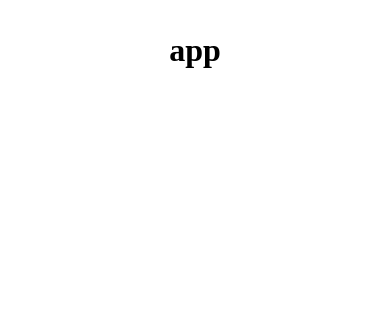
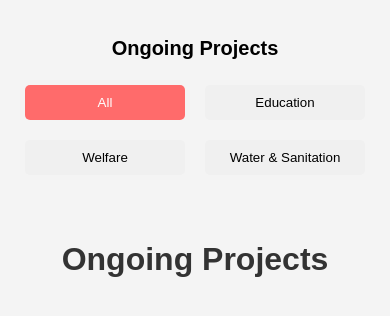
Before and after one commit to Navindu-Kavishka/aidora-frontend, a React (Vite) app: page / in a window 390 px wide. Shown: the top 316 px of the page. Built offline with nearby package versions, Linux system fonts and the light colour scheme.

Commit message:
Create Project File

```diff
--- a/src/App.jsx
+++ b/src/App.jsx
@@ -1,16 +1,30 @@
-import { useState } from 'react'
-import reactLogo from './assets/react.svg'
-import viteLogo from '/vite.svg'
-import './App.css'
+import React from 'react';
+import ProjectList from './ProjectList';
+import OngoingProject from './pages/OngoingProject';
 
-function App() {
-  const [count, setCount] = useState(0)
+const projects = [
+  {
+    image: 'https://via.placeholder.com/300x200', // Replace with actual image URLs
+    title: 'PURE WATER PROJECT',
+  },
+  {
+    image: 'https://via.placeholder.com/300x200', // Replace with actual image URLs
+    title: 'WATER SUBSIDIZED PROJECT',
+  },
+  {
+    image: 'https://via.placeholder.com/300x200', // Replace with actual image URLs
+    title: 'PURE WATER PROJECT',
+  },
+];
 
+const App = () => {
   return (
-    <>
-      <h1>app</h1>
-    </>
-  )
-}
+    <div>
+      <OngoingProject/>
+      <h1 style={{ textAlign: 'center', padding: '20px' }}>Ongoing Projects</h1>
+      <ProjectList projects={projects} />
+    </div>
+  );
+};
 
-export default App
+export default App;
--- /dev/null
+++ b/src/components/ProjectList.jsx
@@ -0,0 +1,26 @@
+import React from 'react';
+import ProjectCard from './ProjectCard';
+
+const ProjectList = ({ projects }) => {
+  const containerStyle = {
+    display: 'flex',
+    flexWrap: 'wrap',
+    justifyContent: 'center',
+    padding: '20px',
+  };
+
+  return (
+    <div style={containerStyle}>
+      {projects.map((project, index) => (
+        <ProjectCard
+          key={index}
+          image={project.image}
+          title={project.title}
+          onViewProject={() => alert(`Viewing project: ${project.title}`)}
+        />
+      ))}
+    </div>
+  );
+};
+
+export default ProjectList;
--- a/src/index.css
+++ b/src/index.css
@@ -1,5 +1,9 @@
-*{
+body {
   margin: 0;
-  padding: 0;
-  box-sizing: border-box;
+  font-family: Arial, sans-serif;
+  background-color: #f4f4f4;
 }
+
+h1 {
+  color: #333;
+}
--- /dev/null
+++ b/src/pages/Buttons.jsx
@@ -0,0 +1,61 @@
+import React from 'react';
+
+const Buttons = ({ selectedCategory, onSelectCategory }) => {
+  const buttonStyle = {
+    padding: '10px 20px',
+    border: 'none',
+    borderRadius: '5px',
+    backgroundColor: '#f0f0f0',
+    cursor: 'pointer',
+    transition: 'background-color 0.3s',
+    margin: '5px',
+    flex: '1',
+    textAlign: 'center',
+    minWidth: '120px'
+  };
+
+  const activeButtonStyle = {
+    ...buttonStyle,
+    backgroundColor: '#ff6b6b',
+    color: 'white'
+  };
+
+  const containerStyle = {
+    display: 'flex',
+    flexWrap: 'wrap',
+    justifyContent: 'center',
+    gap: '10px',
+    marginTop: '10px'
+  };
+
+  return (
+    <div style={containerStyle}>
+      <button
+        style={selectedCategory === 'All' ? activeButtonStyle : buttonStyle}
+        onClick={() => onSelectCategory('All')}
+      >
+        All
+      </button>
+      <button
+        style={selectedCategory === 'Education' ? activeButtonStyle : buttonStyle}
+        onClick={() => onSelectCategory('Education')}
+      >
+        Education
+      </button>
+      <button
+        style={selectedCategory === 'Welfare' ? activeButtonStyle : buttonStyle}
+        onClick={() => onSelectCategory('Welfare')}
+      >
+        Welfare
+      </button>
+      <button
+        style={selectedCategory === 'Water & Sanitation' ? activeButtonStyle : buttonStyle}
+        onClick={() => onSelectCategory('Water & Sanitation')}
+      >
+        Water & Sanitation
+      </button>
+    </div>
+  );
+};
+
+export default Buttons;
--- /dev/null
+++ b/src/pages/OngoingProject.jsx
@@ -0,0 +1,45 @@
+import React, { useState, useEffect } from 'react';
+import Buttons from './Buttons';
+
+const OngoingProject = () => {
+  const [selectedCategory, setSelectedCategory] = useState('All');
+  const [isMobile, setIsMobile] = useState(window.innerWidth <= 600);
+
+  useEffect(() => {
+    const handleResize = () => {
+      setIsMobile(window.innerWidth <= 600);
+    };
+
+    window.addEventListener('resize', handleResize);
+    return () => {
+      window.removeEventListener('resize', handleResize);
+    };
+  }, []);
+
+  const handleSelectCategory = (category) => {
+    setSelectedCategory(category);
+  };
+
+  const containerStyle = {
+    padding: '20px',
+    textAlign: 'center',
+  };
+
+  const headingStyle = {
+    fontSize: isMobile ? '20px' : '24px',
+    marginBottom: '20px',
+  };
+
+  return (
+    <div style={containerStyle}>
+      <h2 style={headingStyle}>Ongoing Projects</h2>
+      <Buttons
+        selectedCategory={selectedCategory}
+        onSelectCategory={handleSelectCategory}
+      />
+      {/* You can add content related to the selected category here */}
+    </div>
+  );
+};
+
+export default OngoingProject;
```
Also changed, not shown: src/components/ProjectCard.jsx (added, +40 -0 lines).
